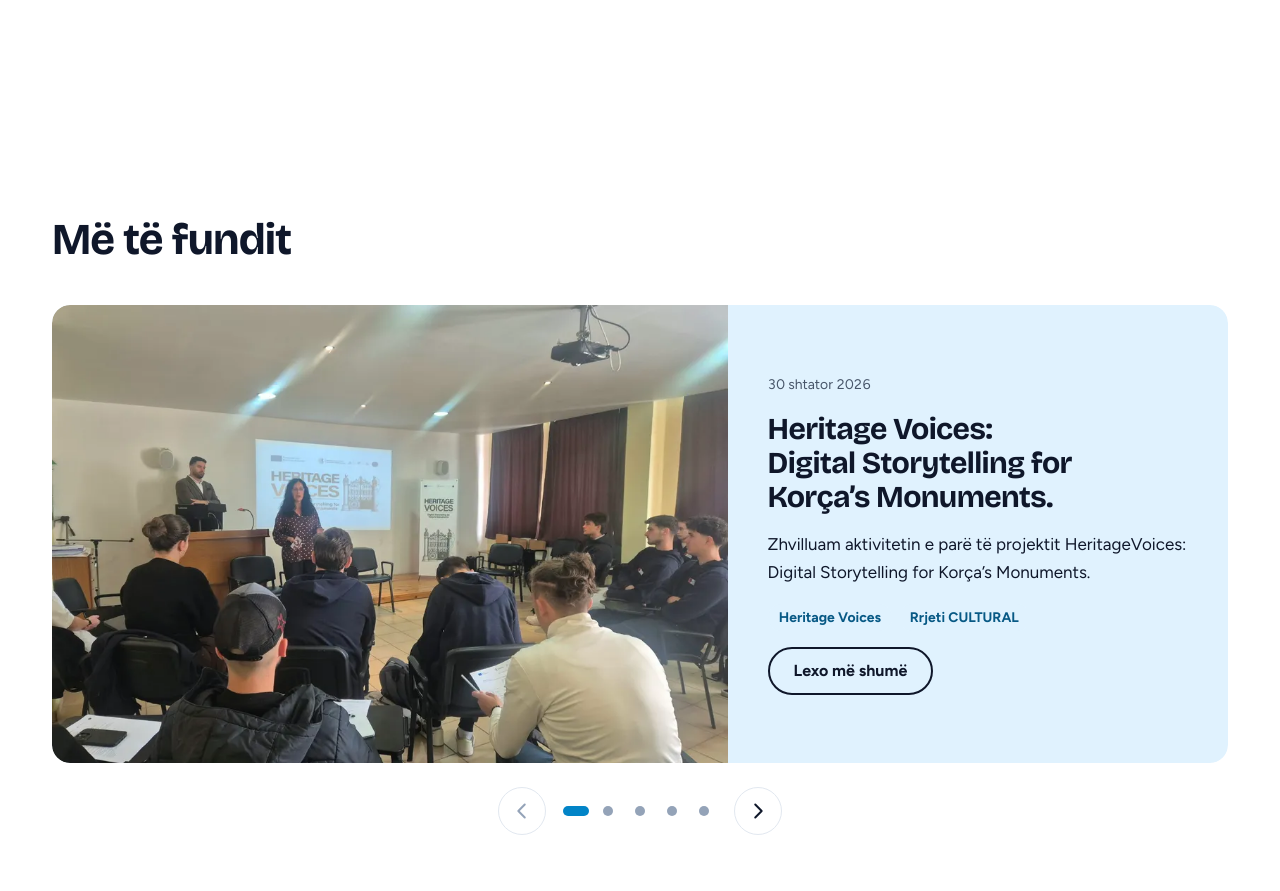
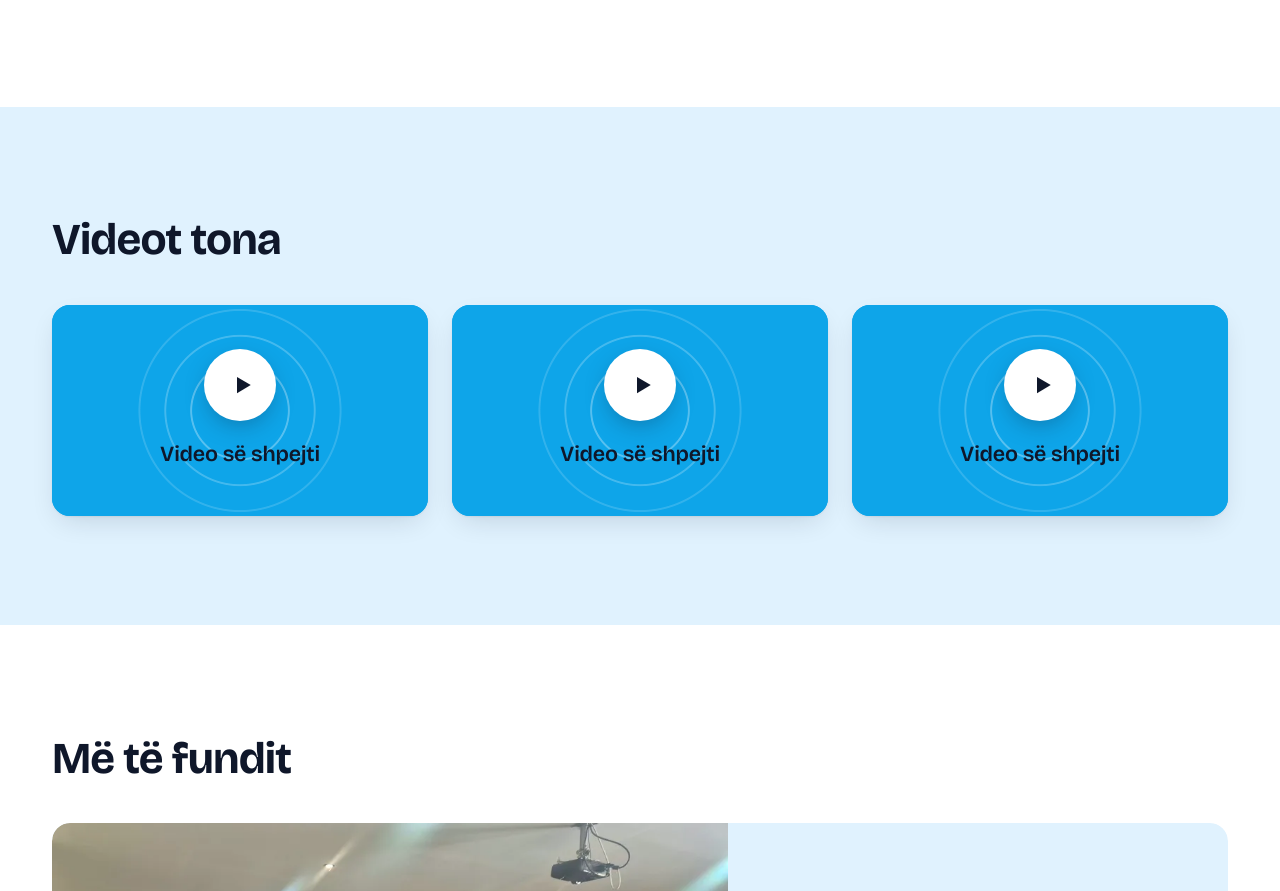
Before and after one commit to AlviBro22148/QendraKazus, a React (Vite) app: page / in a window 1280 px wide. Shown: the part 1040-1931 px from the top of the page. Built offline with nearby package versions, Linux system fonts and the light colour scheme.

Commit message:
Add three-video section under the mission (placeholders)

```diff
--- /dev/null
+++ b/src/components/VideoCard.jsx
@@ -0,0 +1,73 @@
+import { useState } from 'react'
+import { useLang } from '../lib/i18n.jsx'
+import { Img } from './Img.jsx'
+
+// One video slot. Placeholder when empty; YouTube loads only after a click (no tracking before);
+// mp4 files use the browser's own player.
+export function VideoCard({ video, n }) {
+  const { t, pick } = useLang()
+  const [playing, setPlaying] = useState(false)
+  const title = pick(video.title)
+  const hasVideo = Boolean(video.youtube || video.file)
+  const label = title || `${t('videos.item')} ${n}`
+
+  const play = (
+    <span className="video-card__play" aria-hidden="true">
+      <svg viewBox="0 0 24 24" width="30" height="30">
+        <path d="M8 5.5v13l11-6.5z" fill="currentColor" />
+      </svg>
+    </span>
+  )
+
+  let media
+  if (!hasVideo) {
+    media = (
+      <div className="video-card__plate video-card__plate--empty" role="img" aria-label={`${label}: ${t('videos.soon')}`}>
+        {play}
+        <span className="video-card__soon">{t('videos.soon')}</span>
+      </div>
+    )
+  } else if (video.file) {
+    media = (
+      <video
+        className="video-card__video"
+        controls
+        preload="none"
+        poster={video.poster ? `/img/${video.poster}-960.webp` : undefined}
+        aria-label={label}
+      >
+        <source src={`/videos/${video.file}`} type="video/mp4" />
+      </video>
+    )
+  } else if (playing) {
+    media = (
+      <iframe
+        className="video-card__video"
+        src={`https://www.youtube-nocookie.com/embed/${video.youtube}?autoplay=1&rel=0`}
+        title={label}
+        allow="autoplay; accelerometer; clipboard-write; encrypted-media; gyroscope; picture-in-picture; web-share"
+        referrerPolicy="strict-origin-when-cross-origin"
+        allowFullScreen
+      />
+    )
+  } else {
+    media = (
+      <button
+        type="button"
+        className="video-card__plate video-card__plate--button"
+        onClick={() => setPlaying(true)}
+        aria-label={`${t('videos.play')}: ${label}`}
+      >
+        {video.poster && <Img src={video.poster} alt="" sizes="(min-width: 900px) 380px, 100vw" />}
+        {play}
+      </button>
+    )
+  }
+
+  return (
+    <figure className={`video-card ${hasVideo ? '' : 'is-empty'}`}>
+      <div className="video-card__media">{media}</div>
+      {title && <figcaption className="video-card__caption">{title}</figcaption>}
+    </figure>
+  )
+}
--- a/src/data/translations.js
+++ b/src/data/translations.js
@@ -33,6 +33,10 @@ export const translations = {
     'search.clear': 'Pastro kërkimin',
     'search.results': '{n} rezultate',
     'search.none': 'Asgjë nuk u gjet. Provo një fjalë tjetër ose pastro kërkimin.',
+    'home.videos.title': 'Videot tona',
+    'videos.item': 'Video',
+    'videos.soon': 'Video së shpejti',
+    'videos.play': 'Luaj videon',
     'home.mission.title': 'Misioni ynë',
     'home.mission.text':
       'Të kontribuojmë direkt dhe indirekt në forcimin e demokracisë dhe zbatimin e ligjit si dhe zhvillimin ekonomik e shoqëror nëpërmjet advokimit rinor në vendimmarrjen publike lokale dhe qëndrore',
@@ -175,6 +179,10 @@ export const translations = {
     'search.clear': 'Clear search', // REVIEW
     'search.results': '{n} results', // REVIEW
     'search.none': 'Nothing found. Try another word or clear the search.', // REVIEW
+    'home.videos.title': 'Our Videos', // REVIEW
+    'videos.item': 'Video',
+    'videos.soon': 'Video coming soon', // REVIEW
+    'videos.play': 'Play video', // REVIEW
     'home.mission.title': 'Our Mission', // REVIEW
     'home.mission.text':
       'To contribute directly and indirectly to strengthening democracy and the rule of law, as well as economic and social development, through youth advocacy in local and central public decision-making.', // REVIEW
--- /dev/null
+++ b/src/data/videos.js
@@ -0,0 +1,17 @@
+// HOME PAGE VIDEOS: three slots shown in a row under "Misioni ynë".
+// A slot with no video shows a "coming soon" placeholder. To fill one, set ONE of:
+//   youtube: 'VIDEO_ID'          the part after v= in a YouTube link (https://www.youtube.com/watch?v=VIDEO_ID)
+//   file:    'my-video.mp4'      an mp4 you put in public/videos/
+// Optional on each slot:
+//   title:   { sq: '...', en: '...' }   caption under the video
+//   poster:  'image-name'               cover picture (a name from public/img, see scripts/make-images.mjs)
+//
+// Example:
+//   { youtube: 'jYY6J_P6uUA', title: { sq: 'Dokumentari', en: 'The documentary' }, poster: 'pustec-cover' },
+//   { file: 'activity.mp4', title: { sq: 'Aktiviteti ynë', en: 'Our activity' }, poster: 'group-flags' },
+
+export const videos = [
+  { youtube: '', file: '', title: { sq: '', en: '' }, poster: '' },
+  { youtube: '', file: '', title: { sq: '', en: '' }, poster: '' },
+  { youtube: '', file: '', title: { sq: '', en: '' }, poster: '' },
+]
--- a/src/pages/Home.jsx
+++ b/src/pages/Home.jsx
@@ -2,6 +2,8 @@ import { Link } from 'react-router-dom'
 import { Carousel } from '../components/Carousel.jsx'
 import { Gallery } from '../components/Gallery.jsx'
 import { Img } from '../components/Img.jsx'
+import { VideoCard } from '../components/VideoCard.jsx'
+import { videos } from '../data/videos.js'
 import { HeroSlider } from '../components/HeroSlider.jsx'
 import { CAROUSEL_COUNT, site } from '../data/site.js'
 import { posts } from '../lib/content.js'
@@ -36,6 +38,19 @@ export default function Home() {
             <Link to="/contact" className="btn btn--lg">
               {t('home.mission.cta')}
             </Link>
+          </div>
+        </div>
+      </section>
+
+      <section className="videos-section" aria-labelledby="videos-title">
+        <div className="container">
+          <h2 id="videos-title" className="section__title">
+            {t('home.videos.title')}
+          </h2>
+          <div className="video-row">
+            {videos.slice(0, 3).map((v, i) => (
+              <VideoCard key={i} video={v} n={i + 1} />
+            ))}
           </div>
         </div>
       </section>
--- a/src/styles/pages.css
+++ b/src/styles/pages.css
@@ -454,3 +454,106 @@
     gap: var(--space-5);
   }
 }
+
+/* ---------- Home: videos ---------- */
+.videos-section {
+  background: var(--sky-tint);
+  padding-block: var(--space-5);
+}
+.video-row {
+  display: grid;
+  gap: var(--space-3);
+}
+@media (min-width: 760px) {
+  .video-row {
+    grid-template-columns: repeat(3, 1fr);
+  }
+}
+.video-card {
+  margin: 0;
+  display: flex;
+  flex-direction: column;
+  gap: var(--space-2);
+}
+.video-card__media {
+  position: relative;
+  aspect-ratio: 16 / 9;
+  border-radius: var(--radius-lg);
+  overflow: hidden;
+  background: var(--sky);
+  box-shadow: var(--shadow);
+  transition: transform 0.35s var(--ease);
+}
+.video-card:hover .video-card__media,
+.video-card:focus-within .video-card__media {
+  transform: translateY(-4px);
+}
+.video-card__plate {
+  position: absolute;
+  inset: 0;
+  display: grid;
+  place-items: center;
+  width: 100%;
+  height: 100%;
+  padding: 0;
+  border: 0;
+  background: var(--sky);
+  color: var(--ink);
+}
+.video-card__plate--button {
+  cursor: pointer;
+}
+.video-card__plate img {
+  position: absolute;
+  inset: 0;
+  width: 100%;
+  height: 100%;
+  object-fit: cover;
+}
+/* Empty slot: sky plate with soft concentric rings behind the play button */
+.video-card__plate--empty {
+  align-content: center;
+  gap: var(--space-2);
+  background:
+    radial-gradient(circle at 50% 50%, transparent 0 22%, rgb(255 255 255 / 0.3) 22.4% 22.9%, transparent 23.3% 34%, rgb(255 255 255 / 0.22) 34.4% 34.9%, transparent 35.3% 46%, rgb(255 255 255 / 0.15) 46.4% 46.9%, transparent 47.3%),
+    var(--sky);
+}
+.video-card__play {
+  position: relative;
+  display: grid;
+  place-items: center;
+  width: 72px;
+  height: 72px;
+  padding-left: 4px;
+  border-radius: 50%;
+  background: var(--white);
+  color: var(--ink);
+  box-shadow: 0 8px 24px -6px rgb(15 23 42 / 0.35);
+  transition: transform 0.35s var(--ease);
+}
+.video-card__plate--button:hover .video-card__play,
+.video-card__plate--button:focus-visible .video-card__play {
+  transform: scale(1.1);
+}
+.video-card__soon {
+  position: relative;
+  font-family: var(--font-display);
+  font-size: var(--step-1);
+  font-weight: 600;
+  letter-spacing: -0.01em;
+  color: var(--ink);
+}
+.video-card__video {
+  position: absolute;
+  inset: 0;
+  width: 100%;
+  height: 100%;
+  border: 0;
+  background: var(--ink);
+}
+.video-card__caption {
+  font-family: var(--font-display);
+  font-size: var(--step-1);
+  font-weight: 600;
+  line-height: 1.25;
+}
```
Also changed, not shown: 1 other file (tests, documents, lock files or other folders).
